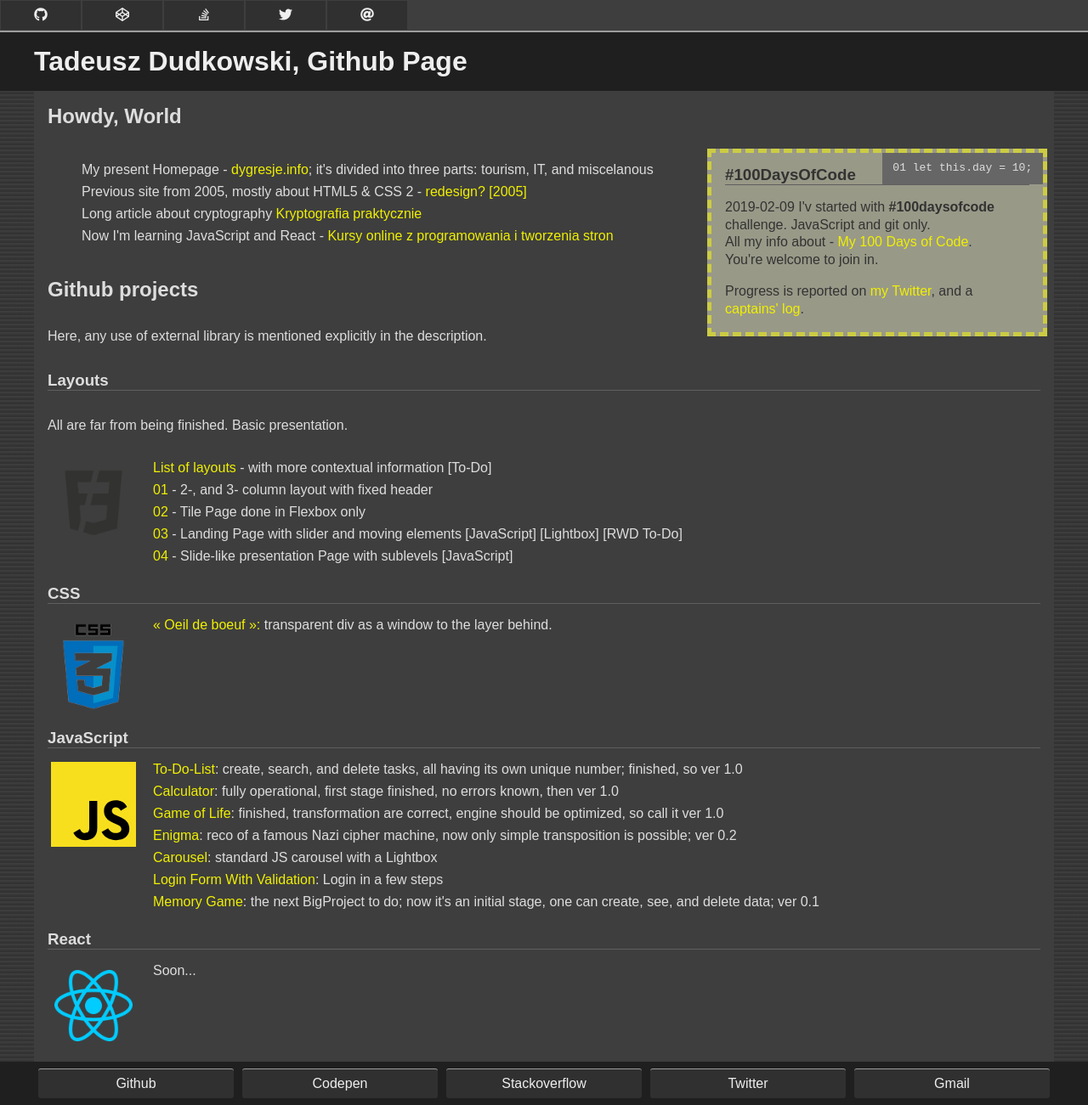
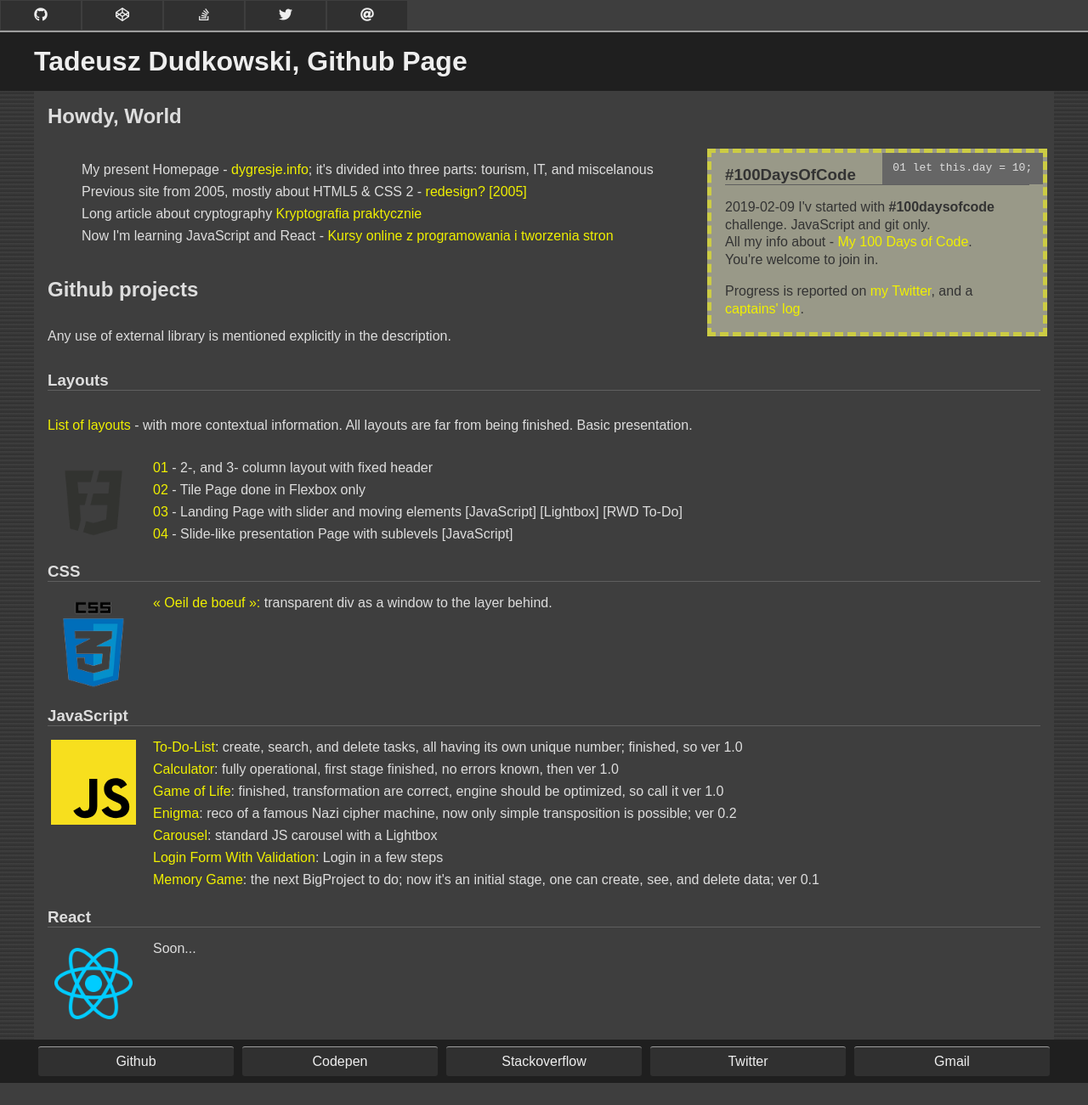
Before and after one commit to tdudkowski/tdudkowski.github.io, a Jekyll site: the page built from index.html, in a window 1280 px wide. Shown: the whole page at 85% size. Built offline with Jekyll 4.4.1, drawn with Linux system fonts in a browser that asks for light colours; nearby versions of some CDN libraries; after the commit the page ends 1275 px from its top, so only the background shows below that.

Commit message:
Update index.html

```diff
--- a/index.html
+++ b/index.html
@@ -26,15 +26,15 @@ title: Tadeusz Dudkowski, Github Page
 
 	<h2>Github projects</h2>
 
-	<p>Here, any use of external library is mentioned explicitly in the description.</p>
+	<p>Any use of external library is mentioned explicitly in the description.</p>
 
 	<h3>Layouts</h3>
 
-	<p>All are far from being finished. Basic presentation.</p>
+	<p><a href="/Layouts/">List of layouts</a> - with more contextual information. All layouts are far from being finished. Basic presentation.</p>
+
 	<img src="img/front-end-logo.png" class="ul_logo" alt="Front-End logo" width="100">
 
 	<ul>
-		<li><a href="/Layouts/">List of layouts</a> - with more contextual information [To-Do]</li>
 		<li><a href="/Layouts/Layout01/">01</a> - 2-, and 3- column layout with fixed header</li>
 		<li><a href="/Layouts/Layout02/">02</a> - Tile Page done in Flexbox only</li>
 		<li><a href="/Layouts/Layout03/">03</a> - Landing Page with slider and moving elements [JavaScript] [Lightbox] [RWD To-Do]</li>
```
